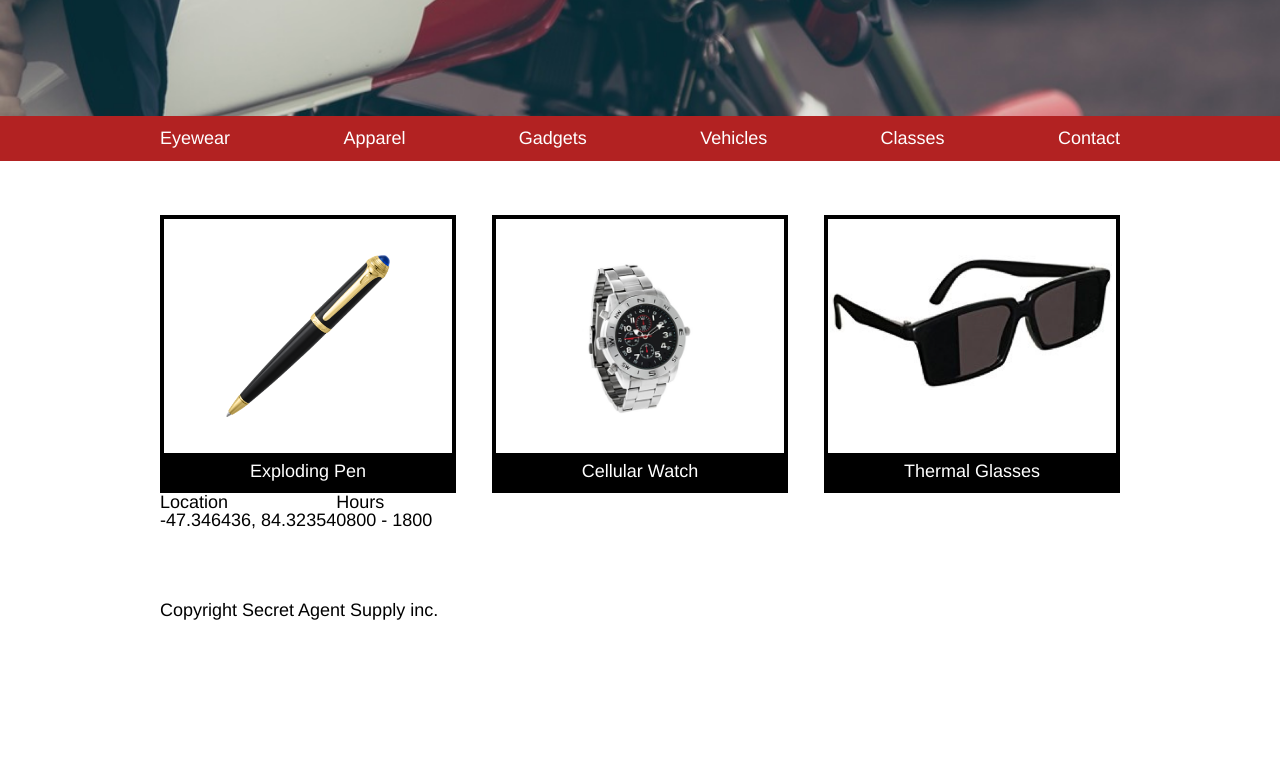
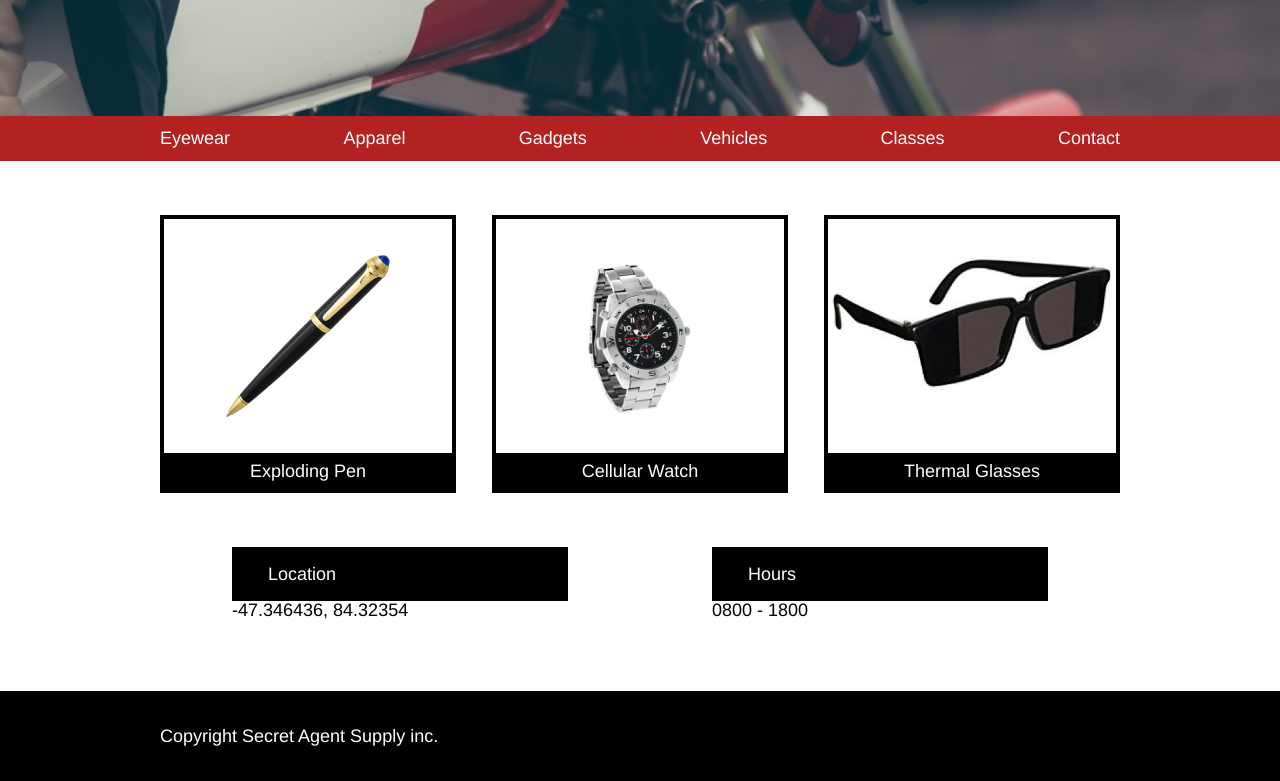
Before and after one commit to LCR-8/SecretAgentSupply, a plain HTML site: page index.html in a window 1280 px wide. Shown: the part 385-1166 px from the top of the page. Before the commit the page ends 1005 px from the top, so only its background shows below. Drawn offline with Linux system fonts and the light colour scheme.

Commit message:
Réglé section footer

```diff
--- a/index.html
+++ b/index.html
@@ -64,8 +64,8 @@
       </div>
     </main>
 
-    <footer class="container">
-      <span>Copyright Secret Agent Supply inc.</span>
+    <footer>
+      <span class="container">Copyright Secret Agent Supply inc.</span>
     </footer>
   </body>
 </html>
--- a/resources/css/style.css
+++ b/resources/css/style.css
@@ -138,9 +138,27 @@ main {
 
 .details {
   display: flex;
+  margin-top: 3rem;
+  justify-content: space-around;
 }
 
 .detail {
   display: flex;
   flex-direction: column;
+  width: 35%;
 }
+
+.detailtopic {
+  color: white;
+  background-color: black;
+  padding: 1rem 2rem;
+}
+
+footer {
+  display: flex;
+  justify-content: center;
+  height: 5rem;
+  width: 100%;
+  background-color: black;
+  color: white;
+}
```
